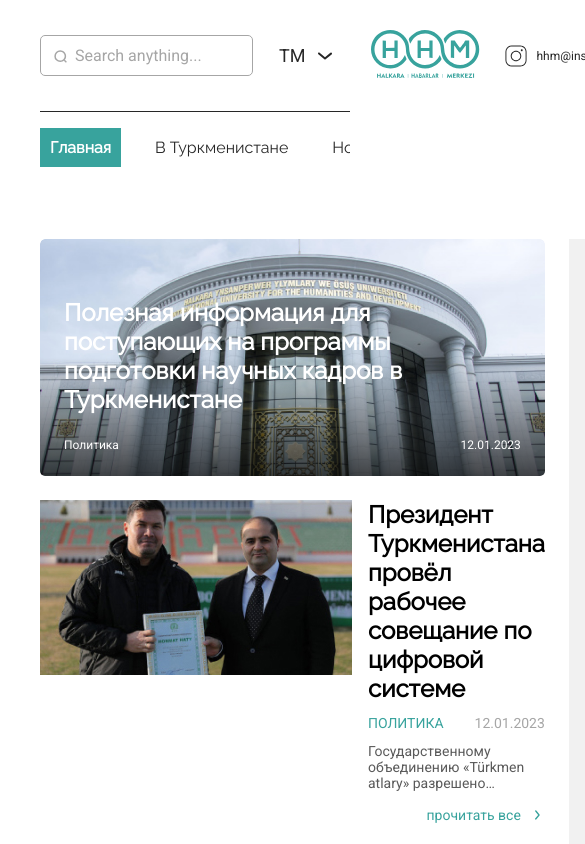
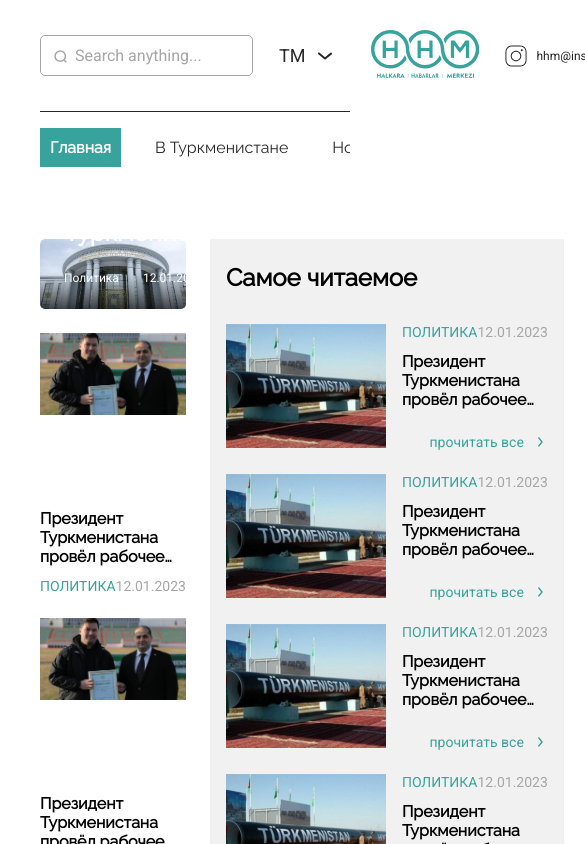
Before and after one commit to VividTruthKeeper/hhm-client, a React (Vite) app: page /category/asd in a window 390 px wide. Shown: the top 844 px of the page, 585 px wide, since content can reach past the window. Built offline with nearby package versions, Linux system fonts and the light colour scheme.

Commit message:
started responsive

```diff
--- a/src/styles/_news-section.scss
+++ b/src/styles/_news-section.scss
@@ -9,3 +9,9 @@
   flex-direction: column;
   gap: 5.6rem;
 }
+
+@media (max-width: 1024px) {
+  .news-outer-wrapper {
+    grid-template-columns: 1fr;
+  }
+}
--- a/src/styles/_news.scss
+++ b/src/styles/_news.scss
@@ -22,6 +22,10 @@
   font-size: 2.4rem;
   font-weight: 700;
   @include raleway;
+  display: -webkit-box;
+  -webkit-line-clamp: 3;
+  -webkit-box-orient: vertical;
+  overflow: hidden;
 }
 
 .news-status {
@@ -47,3 +51,47 @@
   -webkit-box-orient: vertical;
   overflow: hidden;
 }
+
+@media (max-width: 768px) {
+  .news-wrapper {
+    flex-direction: column;
+  }
+
+  .news-image {
+    width: 100%;
+    height: 16rem;
+    overflow: hidden;
+    object-fit: cover;
+    object-position: center;
+    img {
+      height: 100%;
+      width: 100%;
+      object-fit: cover;
+      object-position: center;
+    }
+
+    span {
+      display: block !important;
+    }
+  }
+
+  .news-title {
+    font-size: 1.6rem;
+  }
+
+  .news-text {
+    display: none;
+  }
+
+  .new-status {
+    order: 1;
+  }
+
+  .news-info {
+    align-items: start;
+  }
+
+  .news-link {
+    display: none;
+  }
+}
```
